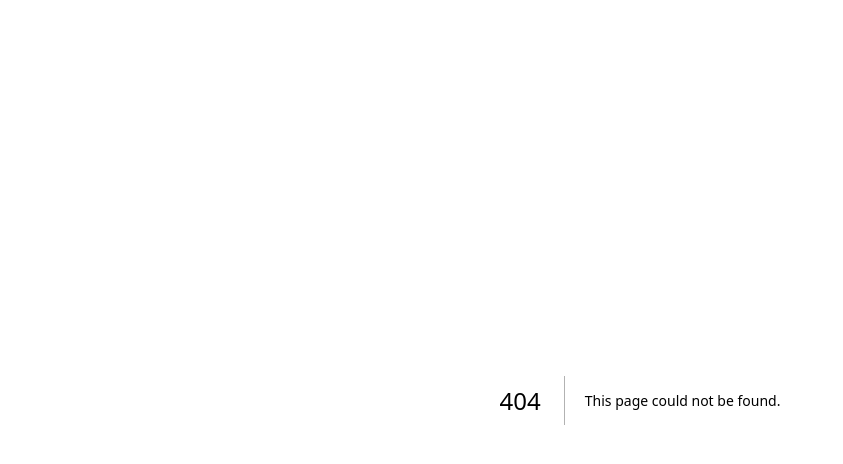
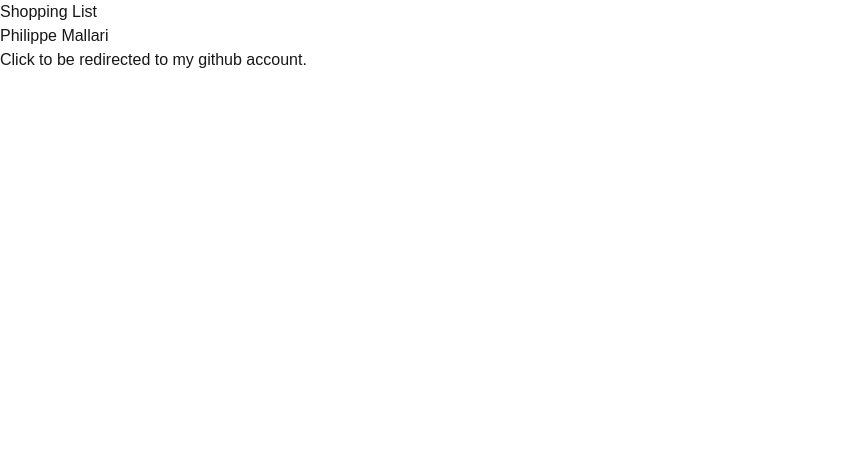
Before and after one commit to PhilippeMallari/cprg306-assignments, a Next.js app: page /week-2 in a window 1280 px wide. Before the commit this address had no page. Shown: the top 464 px of the page, without its empty margins (0-843 px from the left). Built offline with nearby package versions, Linux system fonts and the light colour scheme.

Commit message:
week 2 done / redirecting between pages using Link component / importing created components to root parent components

```diff
--- /dev/null
+++ b/app/week-2/page.js
@@ -0,0 +1,12 @@
+import StudentInfo from "./student-info"
+
+export default function Page() {
+    return (
+        <main>
+            <h1>
+                Shopping List
+            </h1>
+            <StudentInfo />
+        </main>
+    )
+}
--- /dev/null
+++ b/app/week-2/student-info.js
@@ -0,0 +1,15 @@
+import Link from "next/link";
+
+export default function StudentInfo() {
+    return (
+        <main>
+            <h1>
+                Philippe Mallari
+            </h1>
+
+            <Link href="https://github.com/PhilippeMallari">
+                Click to be redirected to my github account.
+            </Link>
+        </main>
+    )
+}
```
